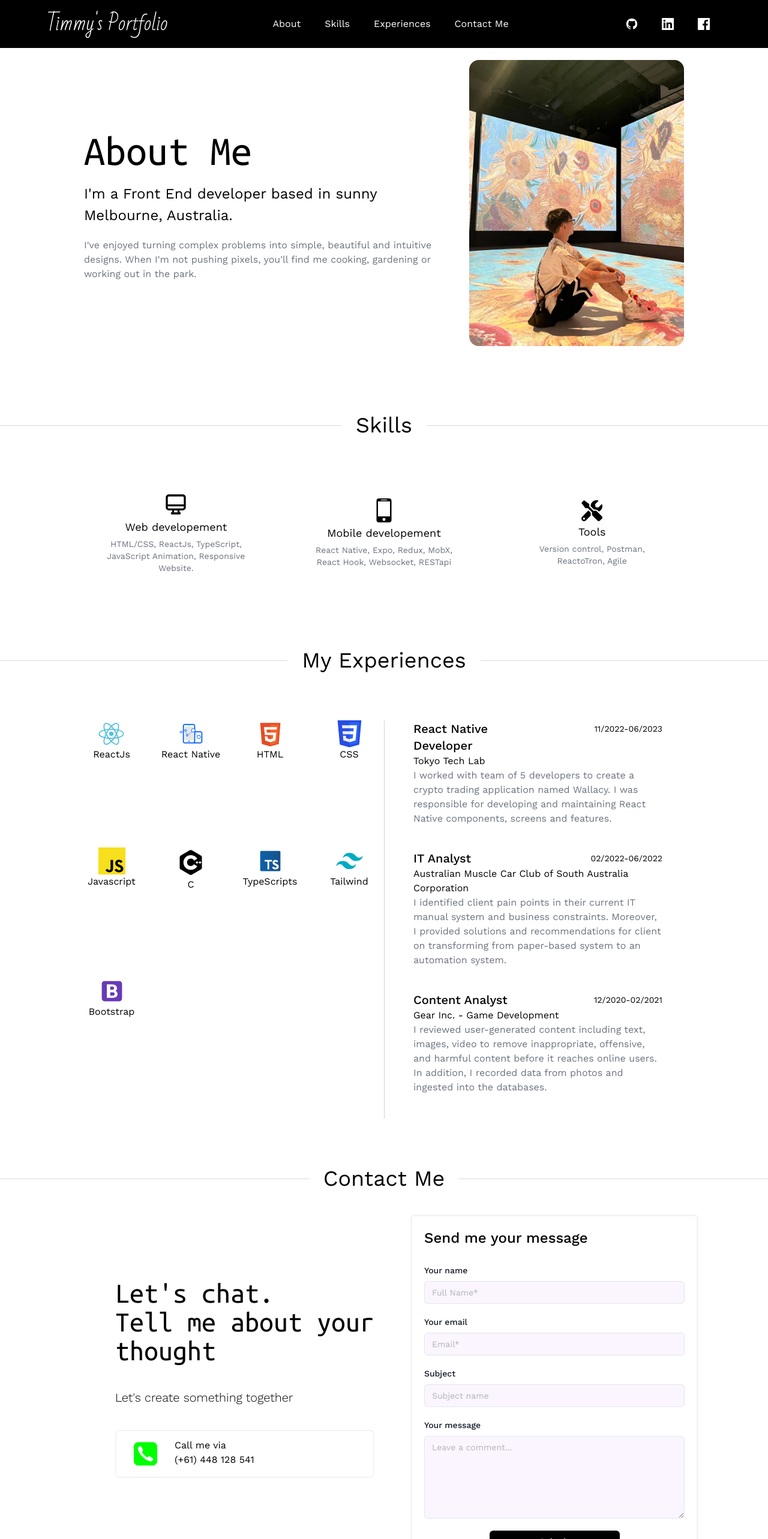
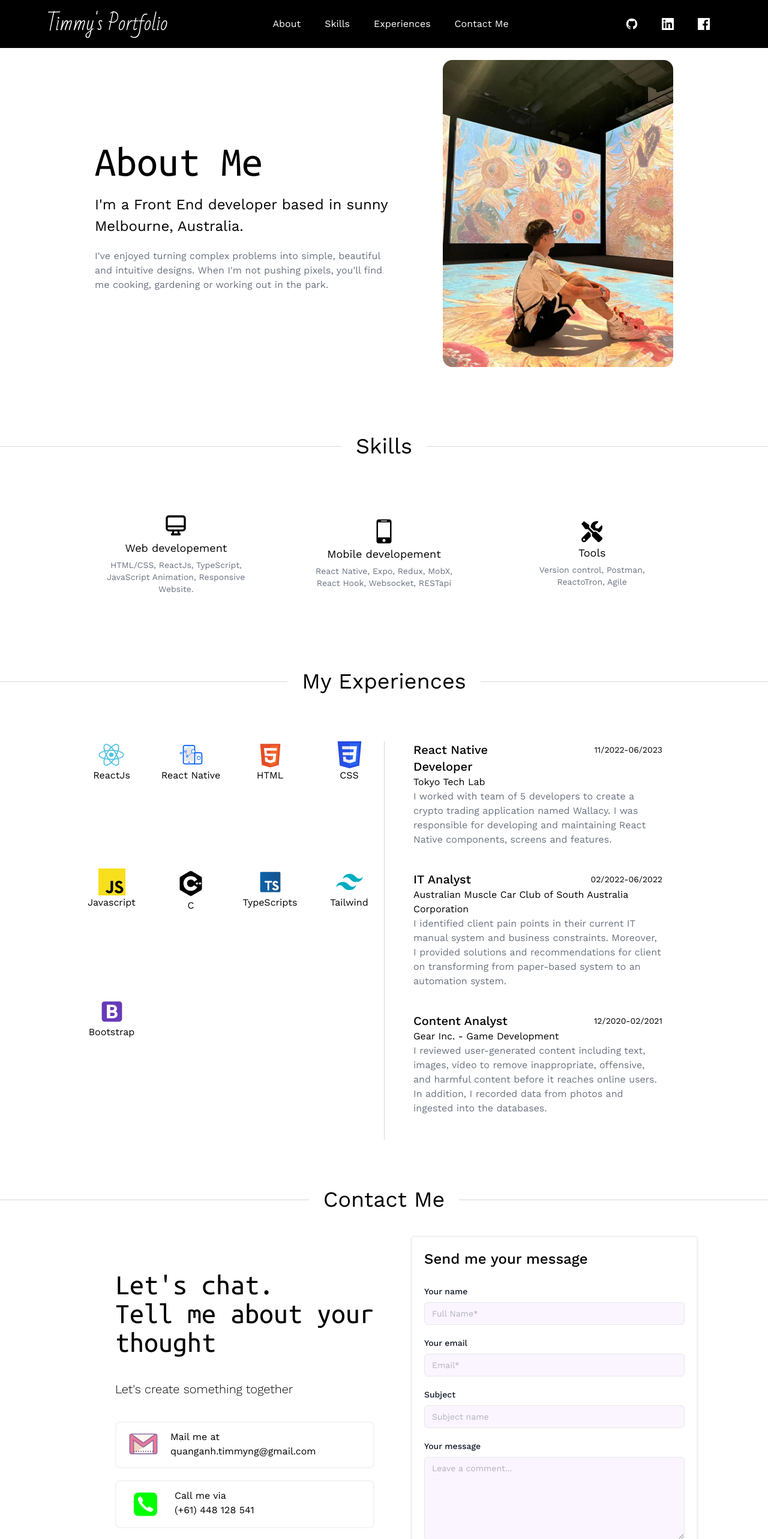
Before and after one commit to timmyng3800/my-portfolio, a React (Create React App) app: page / in a window 1280 px wide. Shown: the top 2566 px of the page at 60% size. Built offline with nearby package versions, Linux system fonts and the light colour scheme.

Commit message:
Fix responsive

```diff
--- a/src/Components/About.jsx
+++ b/src/Components/About.jsx
@@ -7,8 +7,8 @@ import { motion } from "framer-motion";
 const About = () => {
   return (
     <div id="about" style={{ paddingTop: 100 }} className="w-full">
-      <div className="flex flex-col mx-auto items-center justify-center   h-full max-w-screen-lg px-3 md:flex-row">
-        <div className="flex flex-col justify-center h-full pr-14 pb-12">
+      <div className="flex flex-col mx-auto items-center justify-center  h-full max-w-screen-lg px-3 md:flex-row">
+        <div className="flex flex-col justify-center h-full w-96 md:w-1/2 pb-12">
           <Typed
             strings={["About Me"]}
             typeSpeed={100}
@@ -33,7 +33,7 @@ const About = () => {
             <img
               src={aboutimage}
               alt="myImage"
-              className="rounded-2xl w-2/3 justify-center mx-auto md:w-full "
+              className="rounded-2xl w-2/3 justify-center mx-auto md:w-96 md:ml-20 "
             />
           </motion.div>
         </div>
--- a/src/Components/Contact.jsx
+++ b/src/Components/Contact.jsx
@@ -3,6 +3,7 @@ import styles from "../mystyle.module.css";
 import PhoneCallIcon from "../asset/svg/phonecallIcon";
 import emailjs from "@emailjs/browser";
 import { Alert } from "@mui/material";
+import GmailIcon from "../asset/svg/gmailIcon"
 const Contact = () => {
   const [emailsent, setEmailsent] = useState(false);
   const form = useRef();
@@ -66,7 +67,7 @@ const Contact = () => {
             <div className="py-10 text-xl font-light">
               <h1>Let's create something together</h1>
             </div>
-            {/* <div>
+            <div>
               <a
                 className="flex flex-row border-gray-100 border-2 hover:bg-slate-100 cursor-pointer px-5 py-3 rounded-lg mb-5 "
                 href="mailto: quanganh.timmyng@gmail.com"
@@ -78,7 +79,7 @@ const Contact = () => {
                   <p>quanganh.timmyng@gmail.com</p>
                 </div>
               </a>
-            </div> */}
+            </div>
             <div>
               <div
                 className="flex flex-row border-gray-100 border-2 hover:bg-slate-100 cursor-pointer px-5 py-3 rounded-lg "
```
